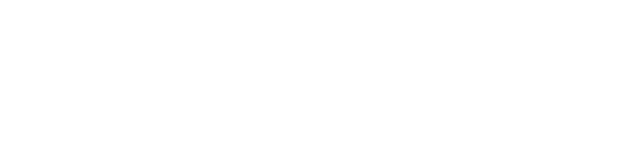
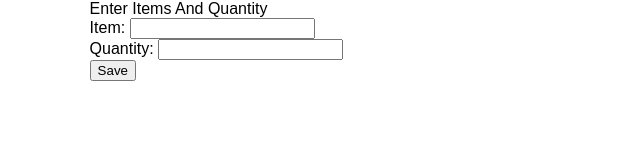
Before and after one commit to mvishrutaxioned/File-Storage, a plain HTML site: page index.html in a window 1280 px wide. Shown: the whole page, without its empty margins (0-640 px from the left). Drawn offline with Linux system fonts and the light colour scheme.

Commit message:
added addDate structure

```diff
--- a/index.html
+++ b/index.html
@@ -2,7 +2,7 @@
 <html lang="en">
   <head>
     <meta charset="utf-8">
-    <title>Client</title>
+    <title>File Storage</title>
     <meta name="description" lang="en" content="">
     <meta name="viewport" content="width=device-width, initial-scale=1, maximum-scale=1">
     <link rel="shortcut icon" href="favicon.ico" />
@@ -12,19 +12,30 @@
   <body>
     <!--container start-->
     <div class="container">
-      <!--header section start-->
-      <header>
-      </header>
-      <!--header section ends-->
       <!--main section start-->
       <main>
+        <div class="wrapper">
+          <section class="data">
+            <h1>Enter Items And Quantity</h1>
+            <div class="addData">
+              <form action="#FIXME" method="POST" id="addData">
+                <div>
+                  <label for="item">Item:</label>
+                  <input type="text" name="item" id="item" />
+                </div>
+                <div>
+                  <label for="quanity">Quantity:</label>
+                  <input type="text" name="quanity" id="quanity" />
+                </div>
+                <button type="submit" id="addBtn">Save</button>
+              </form>
+            </div>
+          </section>
+        </div>
       </main>
       <!--main section end-->
-      <!--footer section start-->
-      <footer>
-      </footer>
-      <!--footer section end-->
     </div>
     <!--container end-->
+    <script src="./assets/js/script.js"></script>
   </body>
 </html>
```
